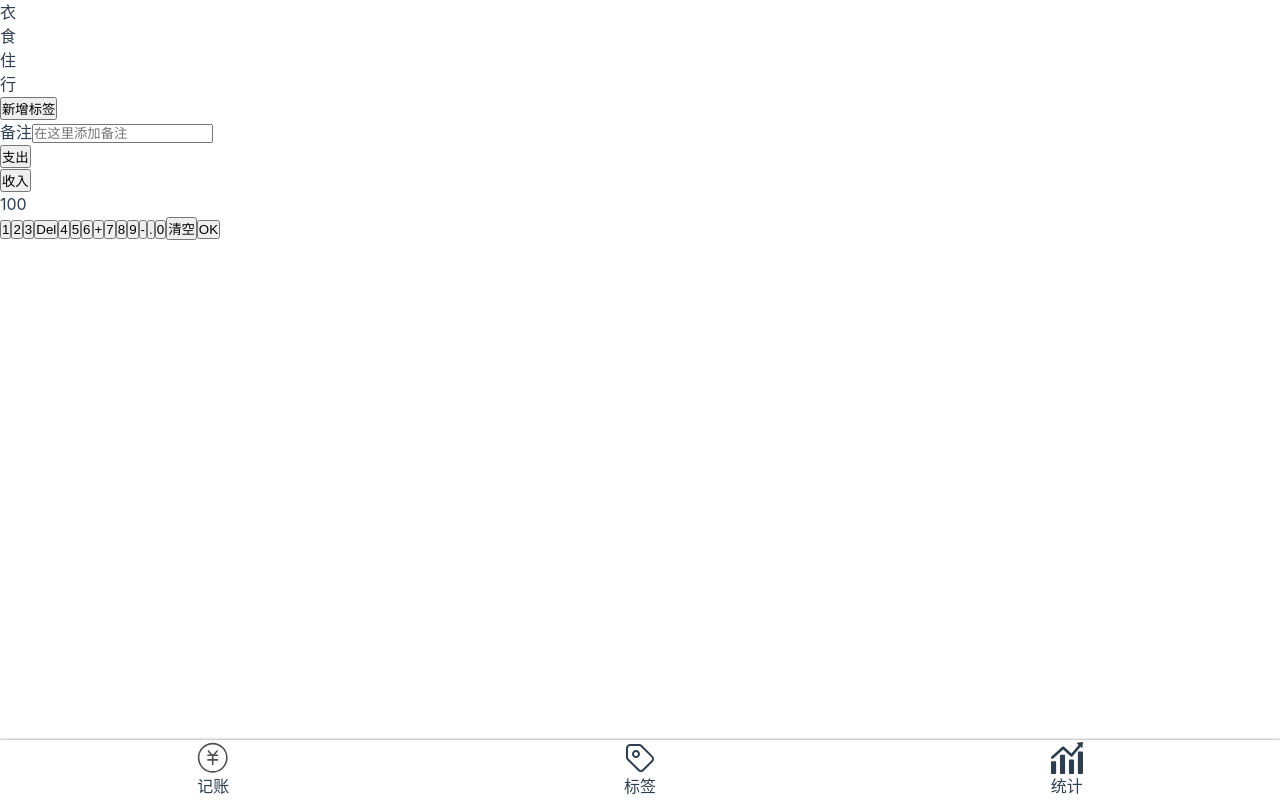
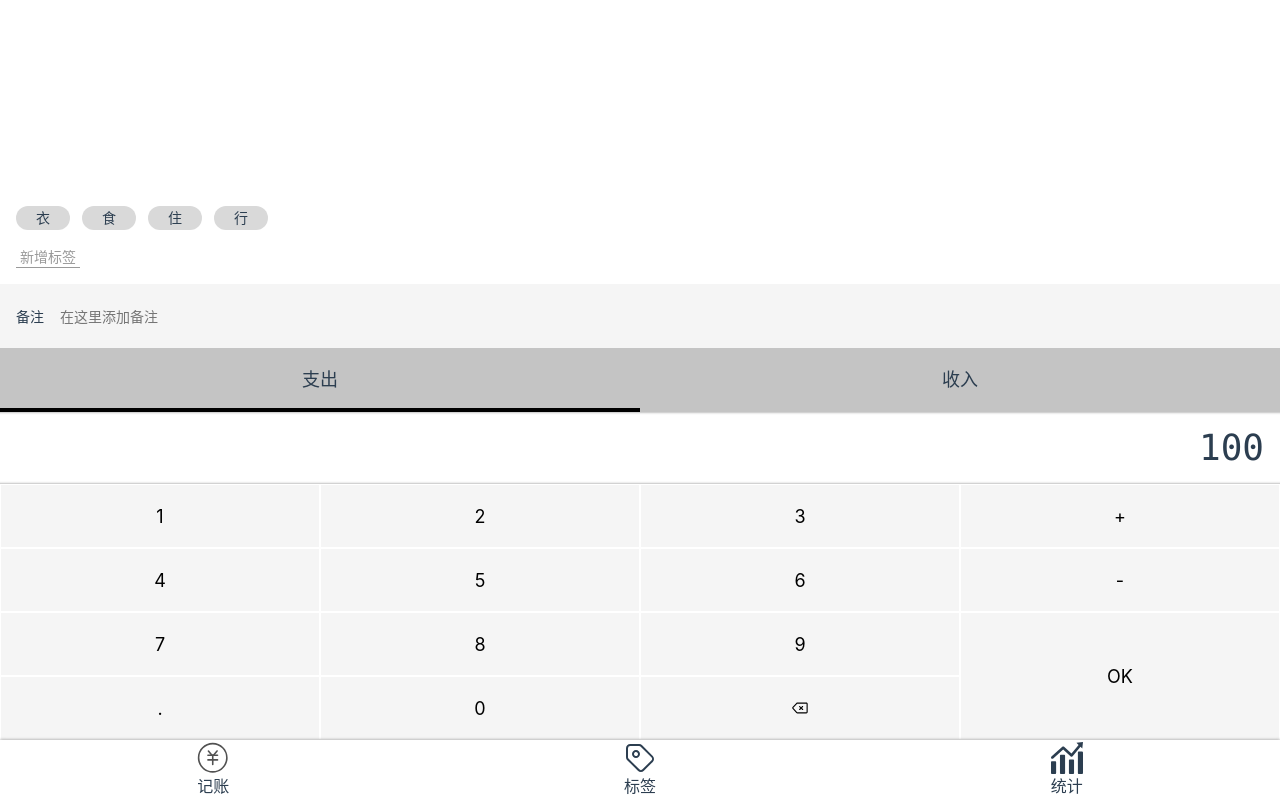
Before and after one commit to jgorijinal/morney-test, a Vue app: page /#/money in a window 1280 px wide. Built offline with nearby package versions, Linux system fonts and the light colour scheme.

Commit message:
HTML和CSS写好了

```diff
--- a/public/index.html
+++ b/public/index.html
@@ -3,7 +3,7 @@
   <head>
     <meta charset="utf-8">
     <meta http-equiv="X-UA-Compatible" content="IE=edge">
-      <meta name="viewport" content="width=device-width,initial-scale=1,minimum-scale=1,maximum-scale=1,user-scalable=no,viewport-fit=cover">
+      <meta name="viewport" content="width=device-width,initial-scale=1,maximum-scale=1,minimum-scale=1,user-scalable=no,viewport-fit=cover">
     <link rel="icon" href="<%= BASE_URL %>favicon.ico">
     <title><%= htmlWebpackPlugin.options.title %></title>
   </head>
--- a/src/App.vue
+++ b/src/App.vue
@@ -20,6 +20,7 @@
   -webkit-font-smoothing: antialiased;
   -moz-osx-font-smoothing: grayscale;
   color: #2c3e50;
+  font-size: 16px;
 }
 
 </style>
--- a/src/assets/styles/helper.scss
+++ b/src/assets/styles/helper.scss
@@ -2,4 +2,21 @@
 $font-kai:Baskerville, Georgia, "Liberation Serif", "Kaiti SC", STKaiti, "AR PL UKai CN", "AR PL UKai HK", "AR PL UKai TW", "AR PL UKai TW MBE", "AR PL KaitiM GB", KaiTi, KaiTi_GB2312, DFKai-SB, "TW\-Kai", serif;
 $font-song:Georgia, "Nimbus Roman No9 L", "Songti SC", "Noto Serif CJK SC", "Source Han Serif SC", "Source Han Serif CN", STSong, "AR PL New Sung", "AR PL SungtiL GB", NSimSun, SimSun, "TW\-Sung", "WenQuanYi Bitmap Song", "AR PL UMing CN", "AR PL UMing HK", "AR PL UMing TW", "AR PL UMing TW MBE", PMingLiU, MingLiU, serif;
 
-$color-highlight: #d7d768
+$color-highlight: #d7d768;
+
+//placeholder
+%clearfix {
+  &::after {
+    content: '';
+    display: block;
+    clear: both;
+  }
+}
+$colorShadow:grey;
+%outerShadow {
+  box-shadow: 0 0 3px $colorShadow
+}
+%innerShadow {
+  box-shadow: inset 0 -3px 3px -3px $colorShadow,
+                inset 0 3px 3px -3px $colorShadow;
+}
--- a/src/assets/styles/reset.scss
+++ b/src/assets/styles/reset.scss
@@ -5,3 +5,12 @@
   text-decoration: none;
   color: inherit;
 }
+ol,ul {
+  list-style: none;
+}
+button,input {
+  font: inherit;
+}
+:focus {
+  outline: none;
+}
--- a/src/components/Layout.vue
+++ b/src/components/Layout.vue
@@ -1,6 +1,6 @@
 <template>
   <div class="nav-wrapper">
-    <div class="content">
+    <div class="content" :class="classPrefix && `${classPrefix}-content`">
       <slot></slot>
     </div>
     <div>
@@ -11,11 +11,21 @@
 
 <script>
 export default {
-  name: "Layout"
+  name: "Layout",
+  props:['classPrefix']
 }
 </script>
 
-<style scoped>
+<style lang="scss">
+.xxx { //
+  border: 1px solid red;
+}
+.nav-wrapper{
+  overflow: auto;
+}
+</style>
+
+<style lang="scss" scoped>
 .nav-wrapper {
   display: flex;
   flex-direction: column;
--- a/src/components/Nav.vue
+++ b/src/components/Nav.vue
@@ -25,7 +25,7 @@
 @import '~@/assets/styles/helper.scss';
 nav {
   display: flex;
-  box-shadow: 0 0 3px grey ;
+  @extend %outerShadow;
   > .item {
     padding:2px 0 ;
   width: 33.333333333333%;
--- a/src/views/Money.vue
+++ b/src/views/Money.vue
@@ -1,6 +1,6 @@
 <template>
-  <Layout>
-    <div class="tag">
+  <Layout class-prefix="xxx">
+    <div class="tags">
       <ul class="current">
         <li>衣</li>
         <li>食</li>
@@ -11,16 +11,16 @@
         <button>新增标签</button>
       </div>
     </div>
-    <div class="notes">
-      <label>
+    <div>
+      <label class="notes">
         <span class="name">备注</span>
         <input type="text" placeholder="在这里添加备注">
       </label>
     </div>
     <div>
       <ul class="types">
-        <li><button>支出</button></li>
-        <li><button>收入</button></li>
+        <li class="selected">支出</li>
+        <li>收入</li>
       </ul>
     </div>
     <div class="numberPad">
@@ -29,19 +29,18 @@
       <button>1</button>
       <button>2</button>
       <button>3</button>
-      <button>Del</button>
+      <button>+</button>
       <button>4</button>
       <button>5</button>
       <button>6</button>
-      <button>+</button>
+      <button>-</button>
       <button>7</button>
       <button>8</button>
       <button>9</button>
-      <button>-</button>
+      <button class="ok">OK</button>
       <button>.</button>
       <button>0</button>
-        <button>清空</button>
-        <button>OK</button>
+        <button><Icon name="delete"/></button>
       </div>
     </div>
   </Layout>
@@ -54,6 +53,111 @@
 }
 </script>
 
-<style scoped>
+<style>
+.xxx-content{
+  display:flex;
+  flex-direction: column;
+  justify-content: flex-end;
+}
+</style>
+<style lang="scss" scoped>
+@import '~@/assets/styles/helper.scss';
+.tags {
+  font-size: 14px;
+  padding:16px;
+  flex-grow: 1;
+  display: flex;
+  flex-direction: column;
+  justify-content: flex-end;
+  > .current{
+       display: flex;
+     flex-wrap: wrap-reverse;//!!!!!!!!!!!!!!!!!!!!!!!可能有问题
+    > li{
+      background: #D9D9D9;
+      $height:24px;
+      line-height:$height ;
+      border-radius:$height/2;
+      padding:0 20px;
+      text-align:center;
+      margin-right: 12px;
+      margin-top: 5px;
+    }
+  }
+  > .new {
+    padding-top:16px;
+    button{
+      background: transparent;
+      border:none;
+      border-bottom: 1px solid;
+      padding:0 4px;
+      color:#999;
+    }
+  }
+}
+.notes {
+  font-size: 14px;
+  background:#f5f5f5 ;
+  display: flex;
+  padding-left:16px;
+  align-items: center;
+  .name{
 
+  }
+  input{
+   height:64px;
+  padding-left: 16px;
+    flex-grow: 1;
+    background: transparent;
+    border: none;
+    padding-right:16px;
+  }
+}
+.types{
+  background: #c4c4c4;
+  display: flex;
+  font-size: 18px;
+  > li{
+    width:50%;
+    text-align: center;
+    line-height: 64px;
+    display: flex;
+    justify-content: center;
+    align-items: center;
+    position: relative;
+  }
+  .selected::after{
+    content: '';
+    position: absolute;
+    bottom: 0;
+    left: 0;
+    width:100%;
+    height:4px;
+    background:black ;
+  }
+
+}
+.numberPad{
+  .output{
+    font-size: 36px;
+    font-family: Consolas,monospace;
+    padding: 9px 16px;
+    text-align: right;
+    @extend %innerShadow;
+  }
+  .buttons{
+    font-size: 18px;
+    @extend %clearfix;
+    > button{
+      width:25%;
+      height:64px;
+      background: whitesmoke;
+      border:0.2px solid white;
+      float: left;
+  }
+    .ok{
+      height:64*2px;
+      float: right;
+    }
+  }
+}
 </style>
```
Also changed, not shown: src/assets/icons/delete.svg (added).
